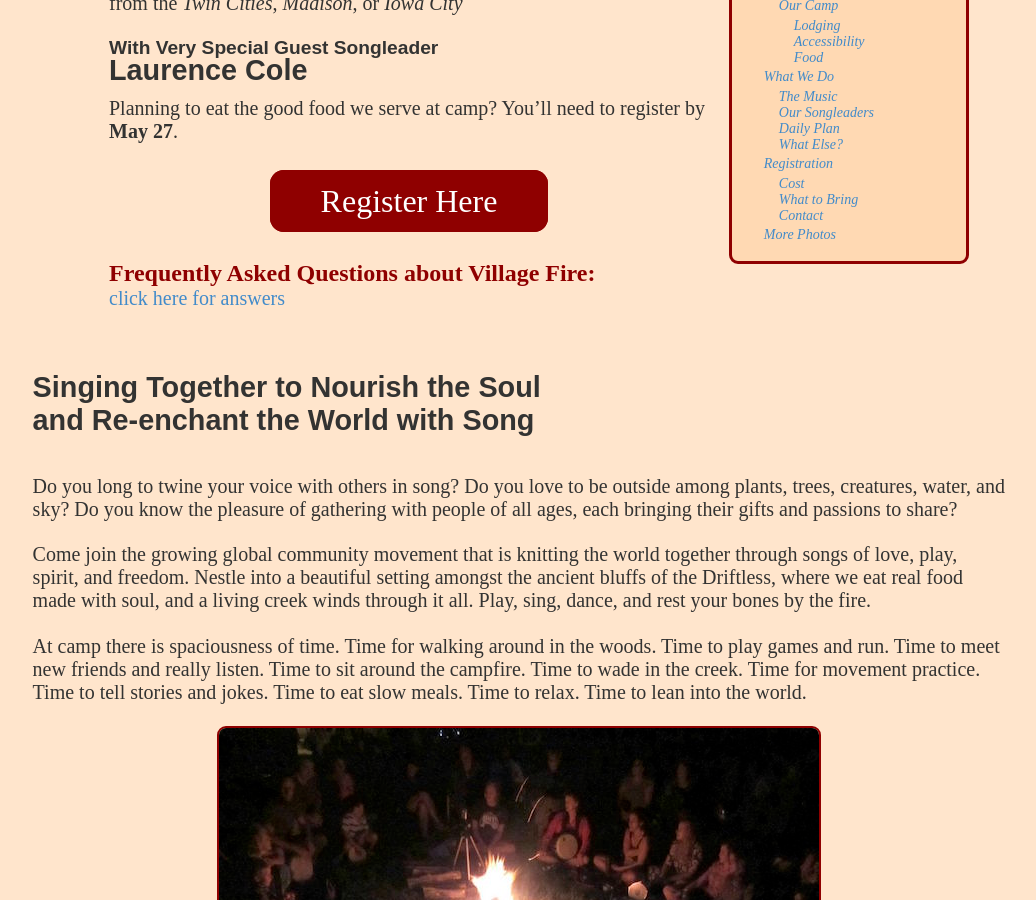
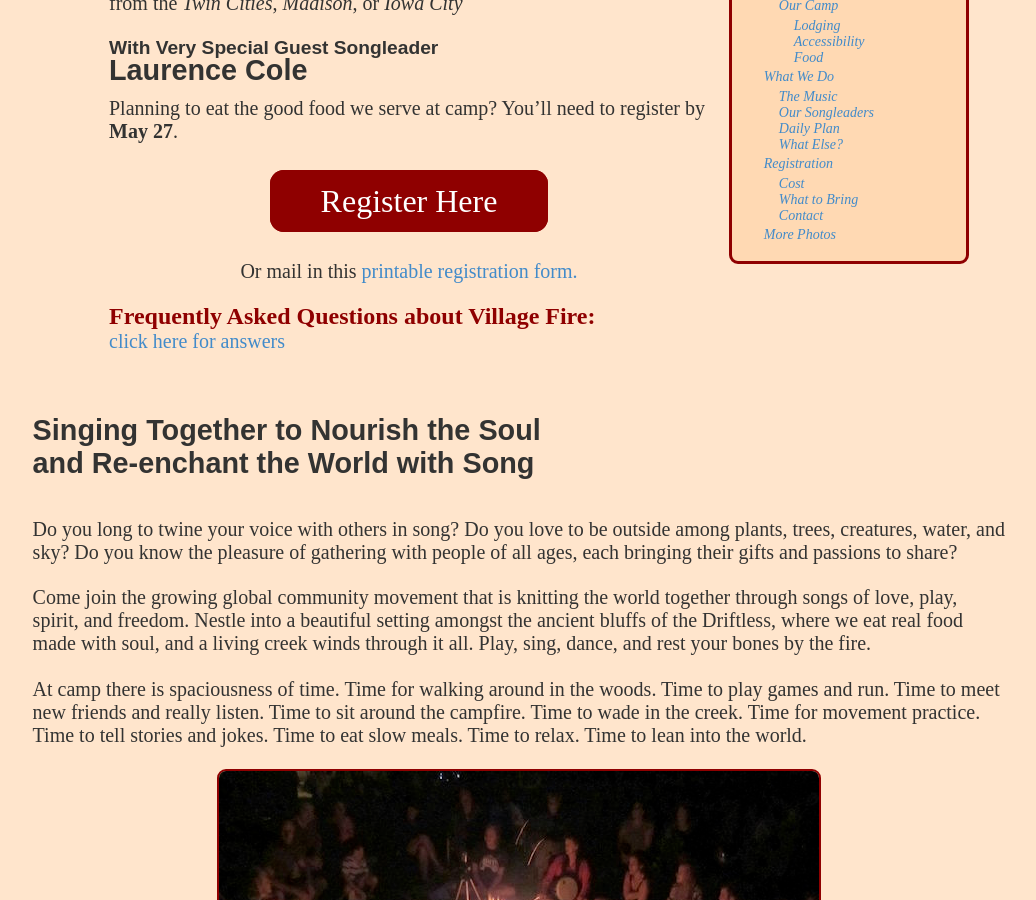
Before and after one commit to neilmb/villagefire, a Jekyll site: the page built from index.md, in a window 1280 px wide and 900 px high, scrolled down 578 px. Shown: the whole window, without its empty margins (121-1157 px from the left). Built offline with Jekyll 4.4.1, drawn with Linux system fonts in a browser that asks for light colours; some web fonts are replaced.

Commit message:
printable signup form

```diff
--- a/_layouts/home.html
+++ b/_layouts/home.html
@@ -28,6 +28,9 @@
             You’ll need to register by <b>May 27</b>.</div>
         <div id="btn"><a
              href="http://villagefiresinging.eventbrite.com/">Register Here</a></div>
+
+        <p class="center">Or mail in this <a href="images/signupform2015.pdf">printable
+            registration form.</a></p>
 
         <p><b style="color:#8F0000;font-size:120%;">Frequently Asked Questions about Village
             Fire:</b><br/> <a href="images/FAQVillageFire.pdf">click here for
```
Also changed, not shown: 3 other files.
